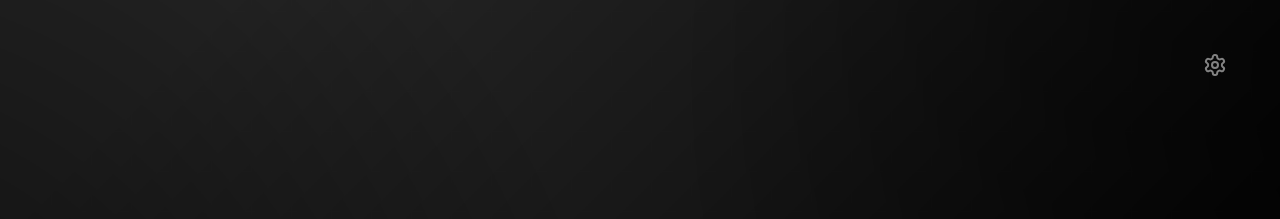
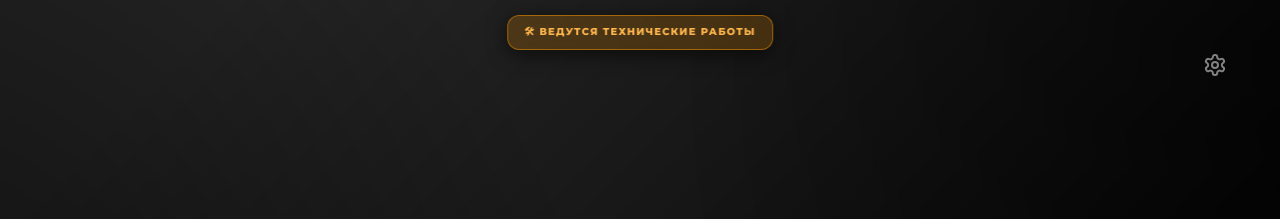
Before and after one commit to Dimon17ndex/GEO-, a website: page pc.html in a window 1280 px wide. Shown: the top 219 px of the page. Drawn offline with Linux system fonts and the light colour scheme; a web font is replaced by a local one.

Commit message:
Update pc.html

```diff
--- a/pc.html
+++ b/pc.html
@@ -662,4 +662,7 @@
     })();
 </script>
 </body>
+
+<div class="app-banner banner-warning">🛠 Ведутся технические работы</div>
+
 </html>
```
